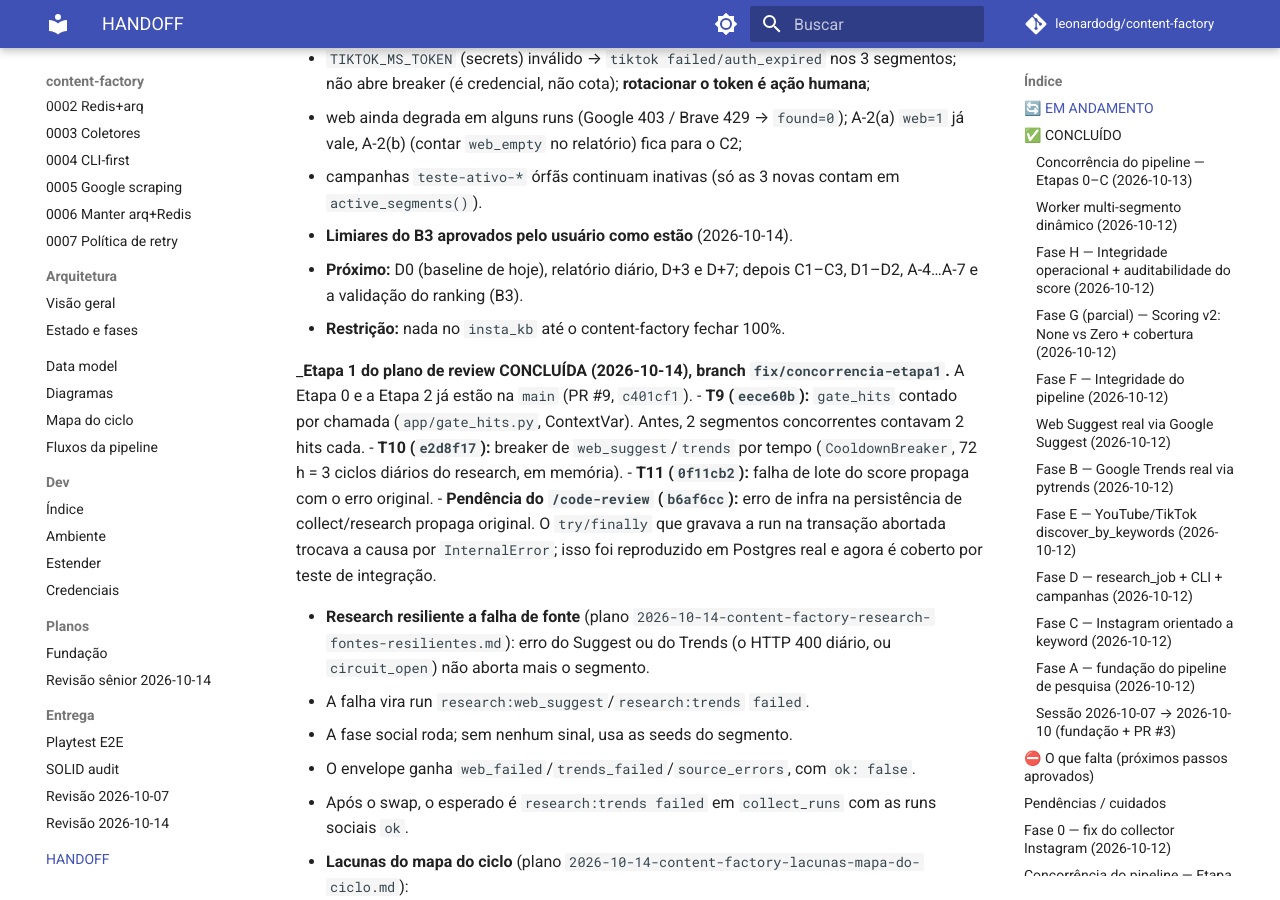
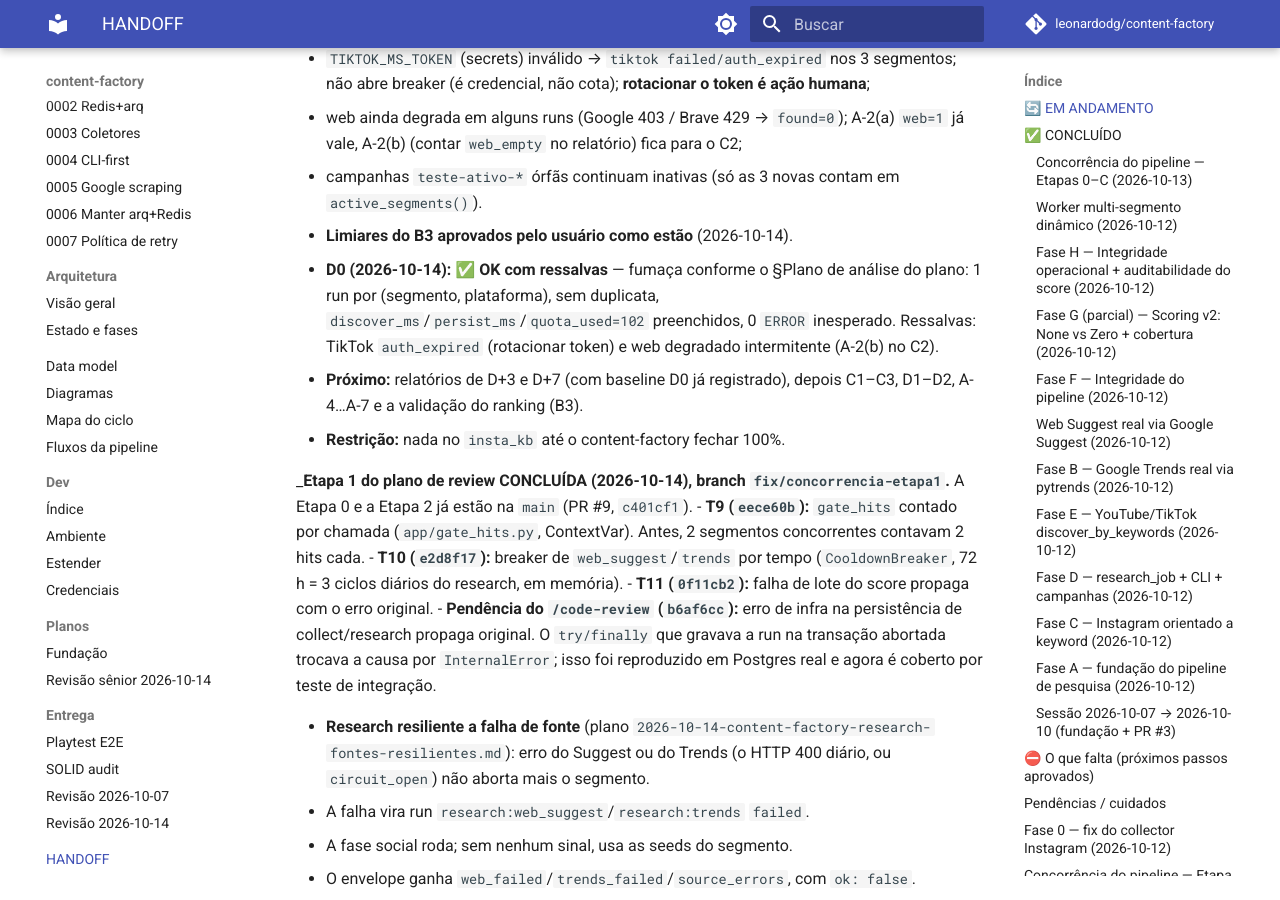
Before and after one commit to leonardodg/content-factory, an MkDocs documentation site: the page built from docs/HANDOFF.md, in a window 1280 px wide and 900 px high, scrolled down 1063 px. Built offline with MkDocs 1.6.1 and Material for MkDocs 9.7.7, drawn with Linux system fonts in a browser that asks for light colours; comment, search, counter and statistics services are not loaded.

Commit message:
docs: registro do veredito D0 (OK com ressalvas)

```diff
--- a/docs/HANDOFF.md
+++ b/docs/HANDOFF.md
@@ -49,7 +49,12 @@ pós-implementação e achados A-1…A-7); plano:
   - campanhas `teste-ativo-*` órfãs continuam inativas (só as 3 novas
     contam em `active_segments()`).
 - **Limiares do B3 aprovados pelo usuário como estão** (2026-10-14).
-- **Próximo:** D0 (baseline de hoje), relatório diário, D+3 e D+7;
+- **D0 (2026-10-14): ✅ OK com ressalvas** — fumaça conforme o §Plano de
+  análise do plano: 1 run por (segmento, plataforma), sem duplicata,
+  `discover_ms`/`persist_ms`/`quota_used=102` preenchidos, 0 `ERROR`
+  inesperado. Ressalvas: TikTok `auth_expired` (rotacionar token) e web
+  degradado intermitente (A-2(b) no C2).
+- **Próximo:** relatórios de D+3 e D+7 (com baseline D0 já registrado),
   depois C1–C3, D1–D2, A-4…A-7 e a validação do ranking (B3).
 - **Restrição:** nada no `insta_kb` até o content-factory fechar 100%.
 
```
